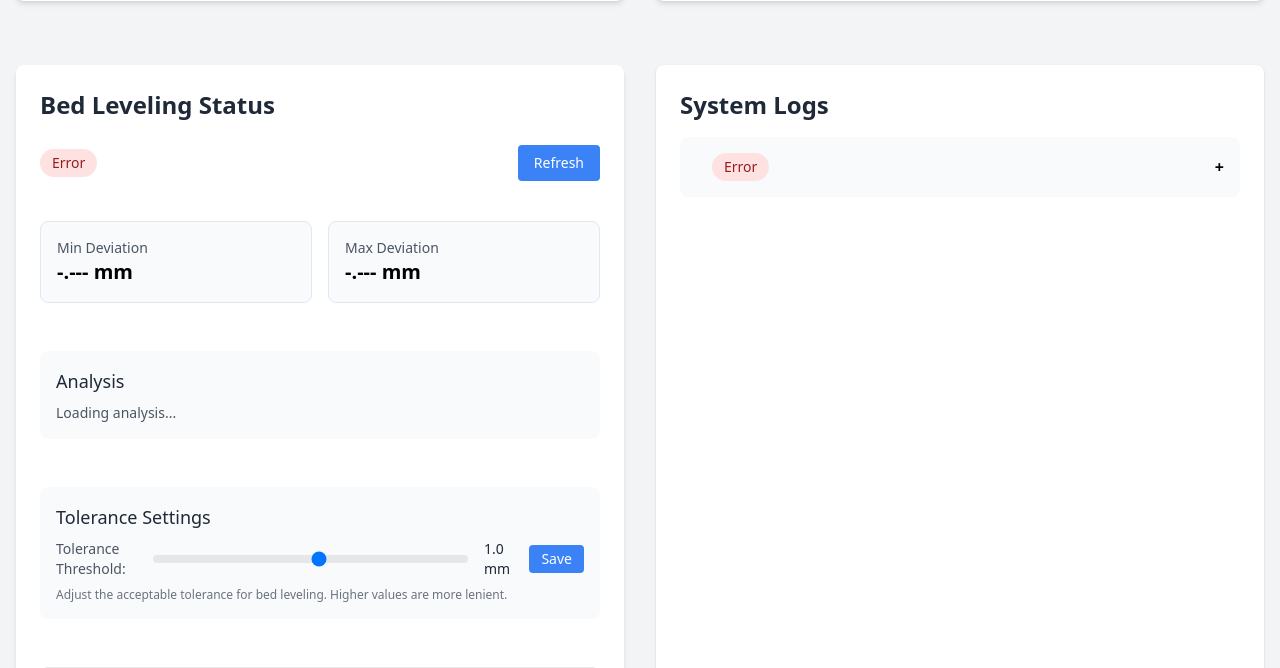
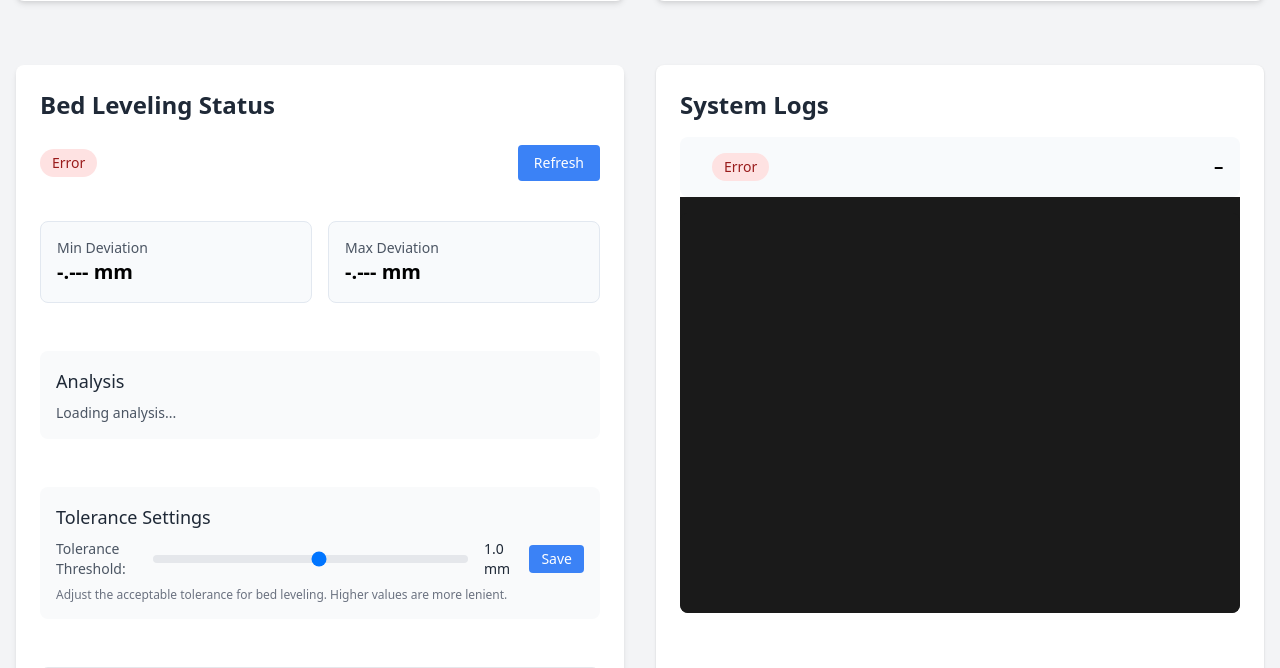
Before and after one commit to christophergault198/UltiUI, a Python web app: template src/templates/index.html in a window 1280 px wide. Shown: the part 1805-2473 px from the top of the page. Run offline with Jinja, Linux system fonts and the light colour scheme; the template is opened without the code that fills it, so the values that code supplies are empty.

Commit message:
Updated navigation links in base.html and index.html for improved consistency; adjusted log container styles in index.html to ensure proper height and overflow behavior, enhancing overall UI presentation.

```diff
--- a/src/templates/base.html
+++ b/src/templates/base.html
@@ -25,8 +25,9 @@
         <nav class="bg-white rounded-lg shadow-md p-4 mb-8 flex justify-between items-center">
             <div class="flex items-center space-x-6">
                 <a href="/" class="text-xl font-bold text-gray-800">UltiUI</a>
+                <a href="/print-jobs" class="text-gray-700 hover:text-gray-900 dark:text-gray-300 dark:hover:text-white">Print Jobs</a>
                 <a href="/event-log" class="text-gray-700 hover:text-gray-900 dark:text-gray-300 dark:hover:text-white">Event Log</a>
-                <a href="/print-jobs" class="text-gray-700 hover:text-gray-900 dark:text-gray-300 dark:hover:text-white">Print Jobs</a>
+
             </div>
             <div>
                 <a href="/logout" class="text-red-600 hover:text-red-800 dark:text-red-400 dark:hover:text-red-300 flex items-center">
--- a/src/templates/index.html
+++ b/src/templates/index.html
@@ -271,13 +271,14 @@
             color: #1e293b;
         }
         .log-container {
-            max-height: 400px;
             overflow-y: auto;
             background-color: #1a1a1a;
             border-radius: 0.5rem;
             font-family: monospace;
             font-size: 0.875rem;
             line-height: 1.5;
+            height: 100%;
+            min-height: 400px;
         }
         .log-entry {
             padding: 0.75rem 1rem;
@@ -341,11 +342,11 @@
             content: "\2212";
         }
         .collapsible-content {
-            max-height: 0;
             overflow: hidden;
             transition: max-height 0.2s ease-out;
             background-color: #1a1a1a;
             border-radius: 0 0 0.5rem 0.5rem;
+            max-height: 0;
         }
         .alert-entry {
             padding: 1rem;
@@ -783,8 +784,9 @@
         <nav class="bg-white rounded-lg shadow-md p-4 mb-8 flex justify-between items-center">
             <div class="flex items-center space-x-6">
                 <a href="/" class="text-xl font-bold text-gray-800">UltiUI</a>
+                <a href="/print-jobs" class="text-gray-700 hover:text-gray-900 dark:text-gray-300 dark:hover:text-white">Print Jobs</a>
                 <a href="/event-log" class="text-gray-700 hover:text-gray-900 dark:text-gray-300 dark:hover:text-white">Event Log</a>
-                <a href="/print-jobs" class="text-gray-700 hover:text-gray-900 dark:text-gray-300 dark:hover:text-white">Print Jobs</a>
+
             </div>
             <div>
                 <a href="/logout" class="text-red-600 hover:text-red-800 dark:text-red-400 dark:hover:text-red-300 flex items-center">
@@ -1292,12 +1294,12 @@
             <div class="bg-white dark:bg-gray-800 rounded-lg shadow p-6 mb-8">
                 <h2 class="text-2xl font-semibold text-gray-800 dark:text-gray-200">System Logs</h2>
                 <div class="mt-4">
-                    <button type="button" class="collapsible flex items-center justify-between w-full">
+                    <button type="button" class="collapsible active flex items-center justify-between w-full">
                         <div class="flex items-center">
                             <span id="log-status" class="ml-4 px-3 py-1 text-sm font-medium bg-gray-100 dark:bg-gray-700 text-gray-800 dark:text-gray-200 rounded-full">Idle</span>
                         </div>
                     </button>
-                    <div class="collapsible-content">
+                    <div class="collapsible-content" style="max-height: 2000px;">
                         <div id="log-container" class="log-container mt-4">
                             <!-- Log entries will be inserted here -->
                         </div>
```
